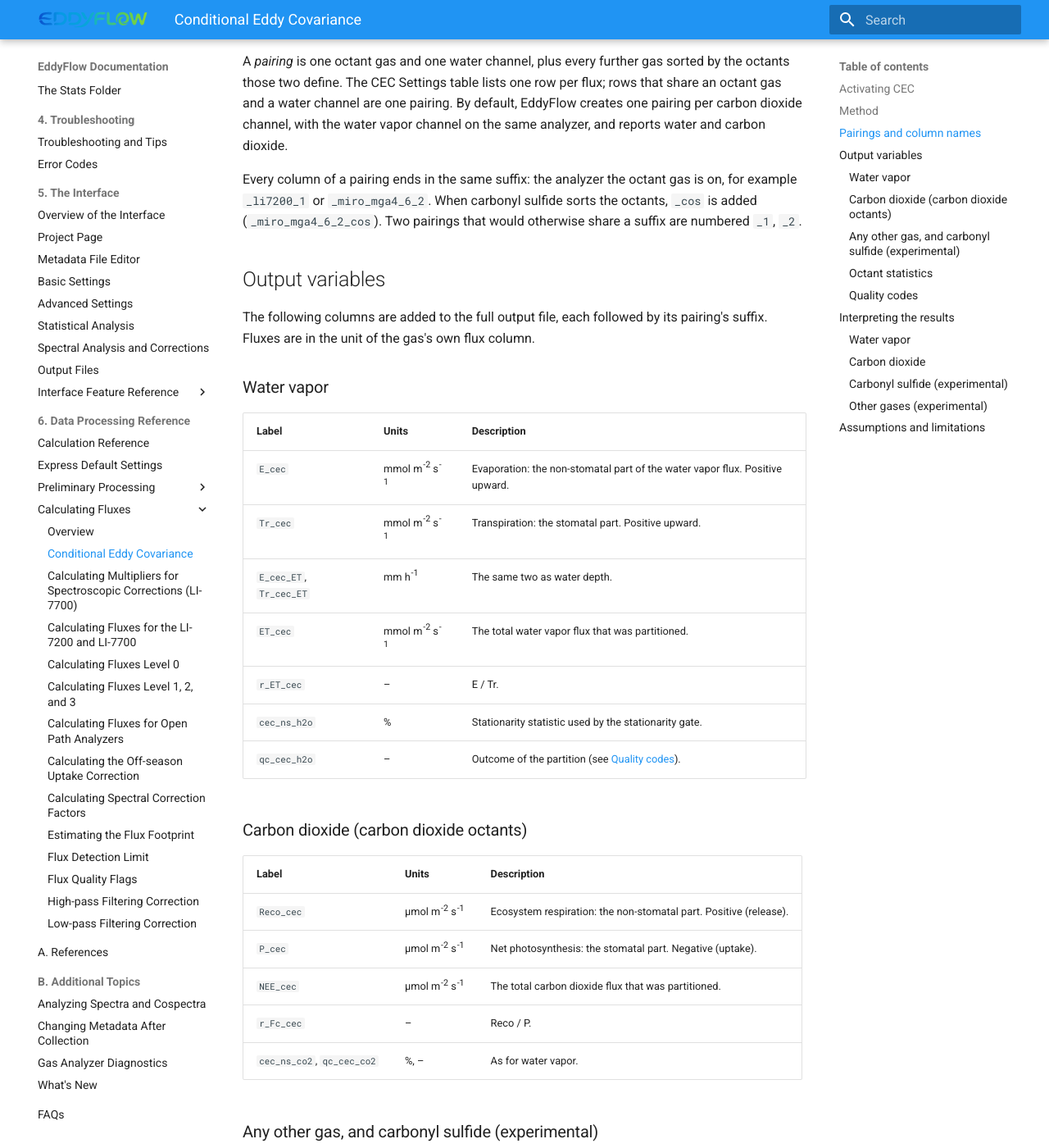
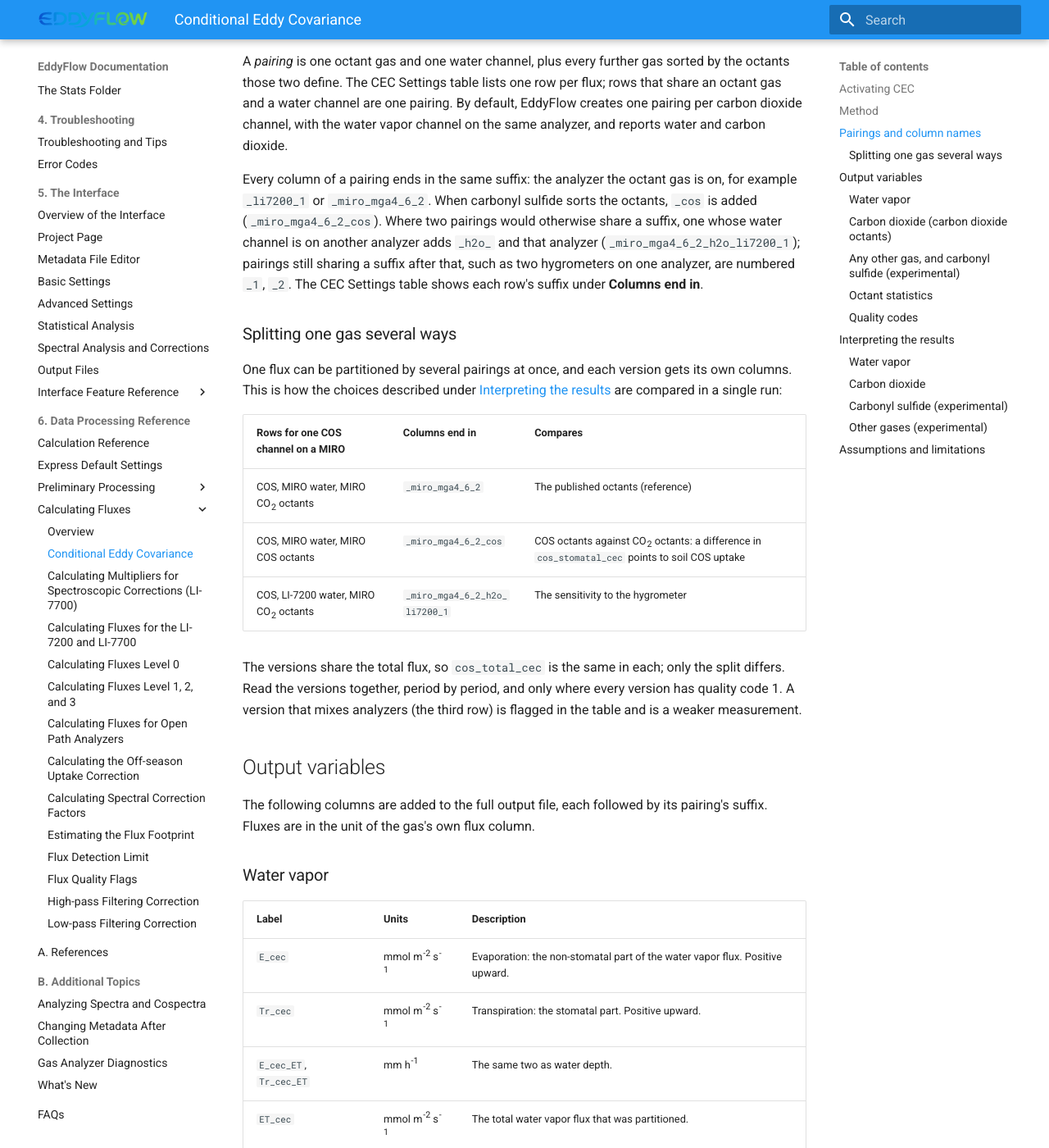
Before and after one commit to kebasaa/eddyflow-documentation, an MkDocs documentation site: the page built from docs/topics/conditional-eddy-covariance.md, in a window 1280 px wide and 1400 px high, scrolled down 1934 px. Shown: the whole window at 82% size. Built offline with MkDocs 1.6.1 and Material for MkDocs 9.7.7, drawn with Linux system fonts in a browser that asks for light colours; some of the changed text lies outside the part shown.

Commit message:
Document several CEC versions of one gas and noisy COS octants
The Conditional Eddy Covariance page explains how one gas is split
several ways in one run, how each version's columns are named
(_h2o_<analyser> where two pairings share an octant gas), what to
compare between them, and the new cec_noisy_octants flag: where COS's
sign is mostly noise, the other gases of a COS-octant pairing split near
50/50 under quality code 1. The CEC settings page covers Duplicate,
"Columns end in" and the alphabetical order; What's new has 8.1.9.

```diff
--- a/docs/topics/conditional-eddy-covariance.md
+++ b/docs/topics/conditional-eddy-covariance.md
@@ -49,7 +49,19 @@
 
 A *pairing* is one octant gas and one water channel, plus every further gas sorted by the octants those two define. The CEC Settings table lists one row per flux; rows that share an octant gas and a water channel are one pairing. By default, EddyFlow creates one pairing per carbon dioxide channel, with the water vapor channel on the same analyzer, and reports water and carbon dioxide.
 
-Every column of a pairing ends in the same suffix: the analyzer the octant gas is on, for example `_li7200_1` or `_miro_mga4_6_2`. When carbonyl sulfide sorts the octants, `_cos` is added (`_miro_mga4_6_2_cos`). Two pairings that would otherwise share a suffix are numbered `_1`, `_2`.
+Every column of a pairing ends in the same suffix: the analyzer the octant gas is on, for example `_li7200_1` or `_miro_mga4_6_2`. When carbonyl sulfide sorts the octants, `_cos` is added (`_miro_mga4_6_2_cos`). Where two pairings would otherwise share a suffix, one whose water channel is on another analyzer adds `_h2o_` and that analyzer (`_miro_mga4_6_2_h2o_li7200_1`); pairings still sharing a suffix after that, such as two hygrometers on one analyzer, are numbered `_1`, `_2`. The CEC Settings table shows each row's suffix under **Columns end in**.
+
+### Splitting one gas several ways
+
+One flux can be partitioned by several pairings at once, and each version gets its own columns. This is how the choices described under [Interpreting the results](#interpreting-the-results) are compared in a single run:
+
+| Rows for one COS channel on a MIRO | Columns end in | Compares |
+| --- | --- | --- |
+| COS, MIRO water, MIRO CO<sub>2</sub> octants | `_miro_mga4_6_2` | The published octants (reference) |
+| COS, MIRO water, MIRO COS octants | `_miro_mga4_6_2_cos` | COS octants against CO<sub>2</sub> octants: a difference in `cos_stomatal_cec` points to soil COS uptake |
+| COS, LI-7200 water, MIRO CO<sub>2</sub> octants | `_miro_mga4_6_2_h2o_li7200_1` | The sensitivity to the hygrometer |
+
+The versions share the total flux, so `cos_total_cec` is the same in each; only the split differs. Read the versions together, period by period, and only where every version has quality code 1. A version that mixes analyzers (the third row) is flagged in the table and is a weaker measurement.
 
 ## Output variables
 
@@ -96,6 +108,7 @@
 | --- | --- |
 | `cec_n_o1`, `cec_n_o2` | Number of samples in the non-stomatal and stomatal octants. |
 | `cec_frac_o1`, `cec_frac_o2` | The same as a fraction of all valid samples. |
+| `cec_noisy_octants` | Only for a pairing sorted by carbonyl sulfide octants (experimental): 1 where the octant gas's own two octant fluxes cancelled (its ratio within 0.2 of -1), meaning the sorting was mostly instrument noise; 0 where the sorting carried a signal or one octant was too sparse to fill; the error code where the period was rejected. See [Carbonyl sulfide](#carbonyl-sulfide-experimental). |
 
 ### Quality codes
 
@@ -136,6 +149,8 @@
 
 With **carbonyl sulfide octants** (experimental), an updraft that lost COS counts as stomatal. This holds only where the ground is a net COS source or negligible: soil uptake carried in moist updrafts is then counted as stomatal and inflates the canopy's uptake. Where the soil gives COS off, COS and carbon dioxide octants sort the same parcels. Run a carbon dioxide–octant row beside a COS-octant row: where their stomatal components agree, soil uptake is negligible; where the COS-octant stomatal component is clearly more negative, the soil is taking COS up.
 
+Carbonyl sulfide is measured with much more noise at 10 Hz than carbon dioxide, and its octants can fail without any quality code saying so. Sorting a gas by its own sign always puts a positive flux in one octant and a negative one in the other. When that sign is mostly noise, the two cancel: the COS split itself is refused as singular (code 4), but every other gas in the same pairing, water included, is then split over parcels sorted almost at random and comes out close to half stomatal and half non-stomatal, with code 1. On a test night at CH-LAE, water sorted by COS octants gave *r*<sub>ET</sub> = 0.94–0.97 in every period, where carbon dioxide octants gave 1.1–6.3. EddyFlow flags such periods with `cec_noisy_octants` = 1 and writes Warning(124) to the run log. Treat flagged periods of a COS-octant pairing as unresolved. Raising the **Hyperbolic threshold H**, or using **Only partition a resolvable flux**, leaves fewer of them.
+
 To turn the stomatal COS flux into gross primary productivity, scale it by the leaf relative uptake (LRU):
 
 <p align="center">GPP ≈ −<code>cos_stomatal_cec</code> × (CO<sub>2</sub> / COS) / LRU</p>
```
Also changed, not shown: docs/topics/cec-settings.md (+5 -3 lines), docs/topics/whats-new.md (+11 -0 lines).
